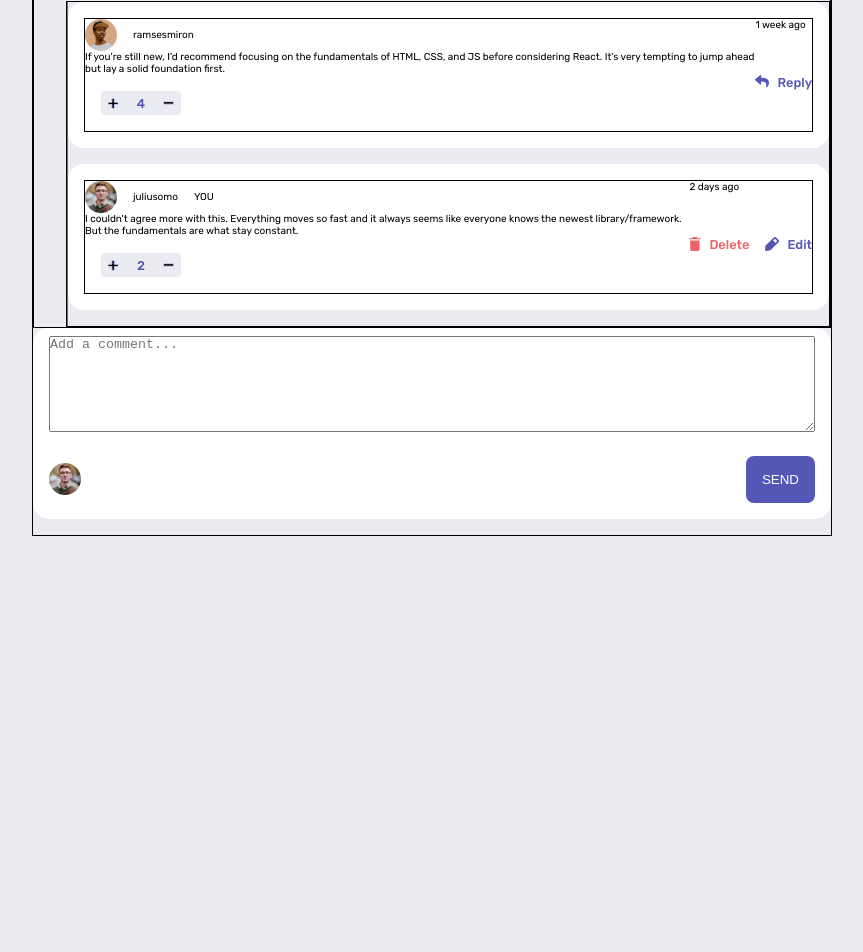
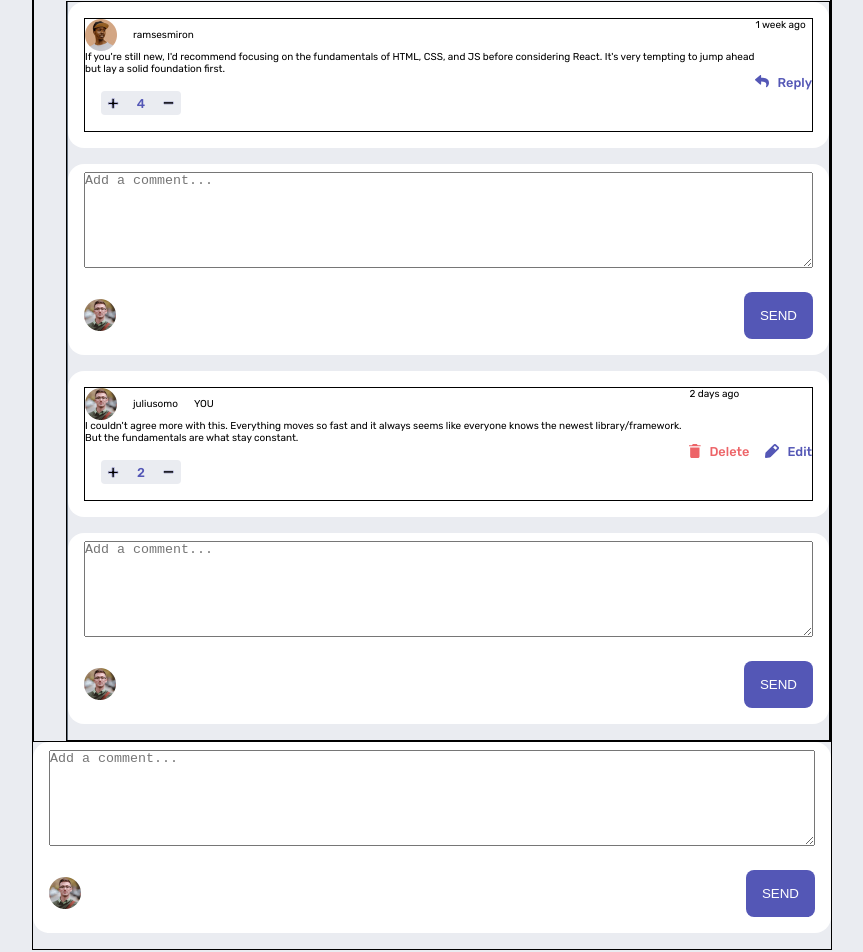
Before and after one commit to riwepo/fem-interactive-comments-section, a React (Create React App) app: page / in a window 1280 px wide. Shown: the part 773-1725 px from the top of the page, without its empty margins (208-1071 px from the left). Before the commit the page ends 1341 px from the top, so only its background shows below. Built offline with nearby package versions, Linux system fonts and the light colour scheme.

Commit message:
put editor below every reply

```diff
--- a/src/components/Replies.js
+++ b/src/components/Replies.js
@@ -1,6 +1,7 @@
 import React from "react";
 
 import Comment from "./comment/Comment";
+import NewCommentEditor from "./NewCommentEditor";
 
 import classes from "./Replies.module.css";
 
@@ -10,7 +11,12 @@ function Replies({ comments }) {
       <div className={classes.verticalLine}></div>
       <ul className={classes.commentListContainer}>
         {comments.map((comment) => {
-          return <Comment key={comment.id} comment={comment} />;
+          return (
+            <>
+              <Comment key={comment.id} comment={comment} />
+              <NewCommentEditor />
+            </>
+          );
         })}
       </ul>
     </div>
```
